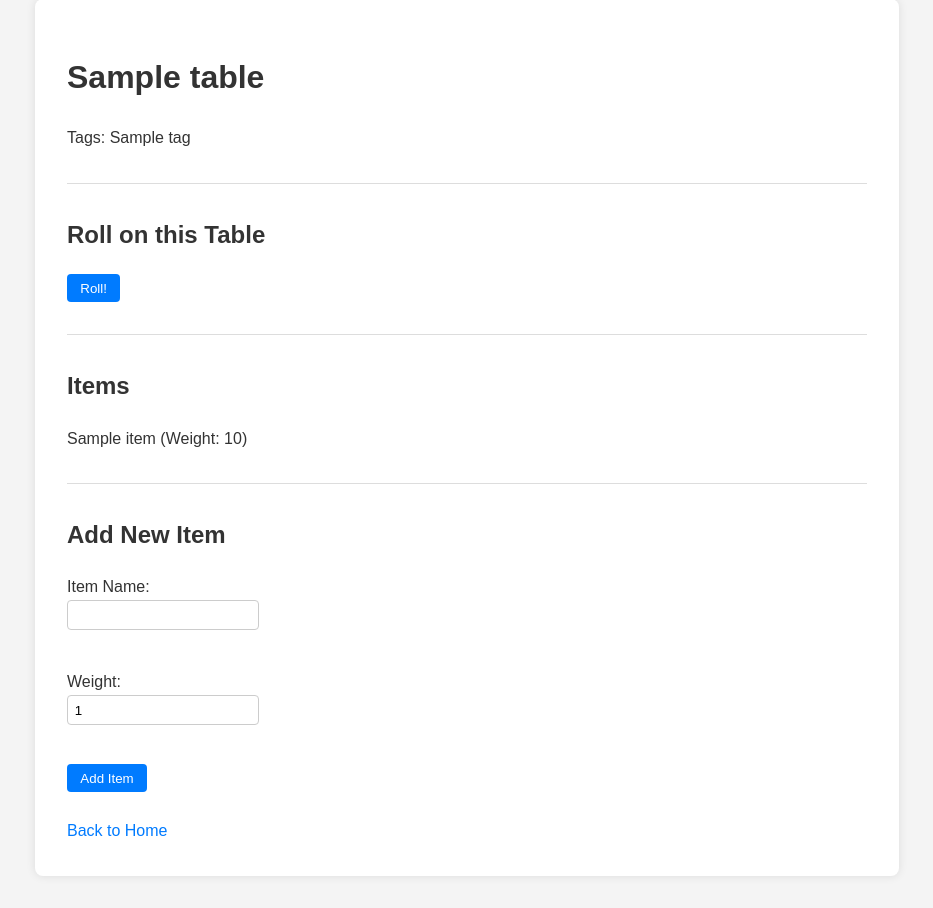
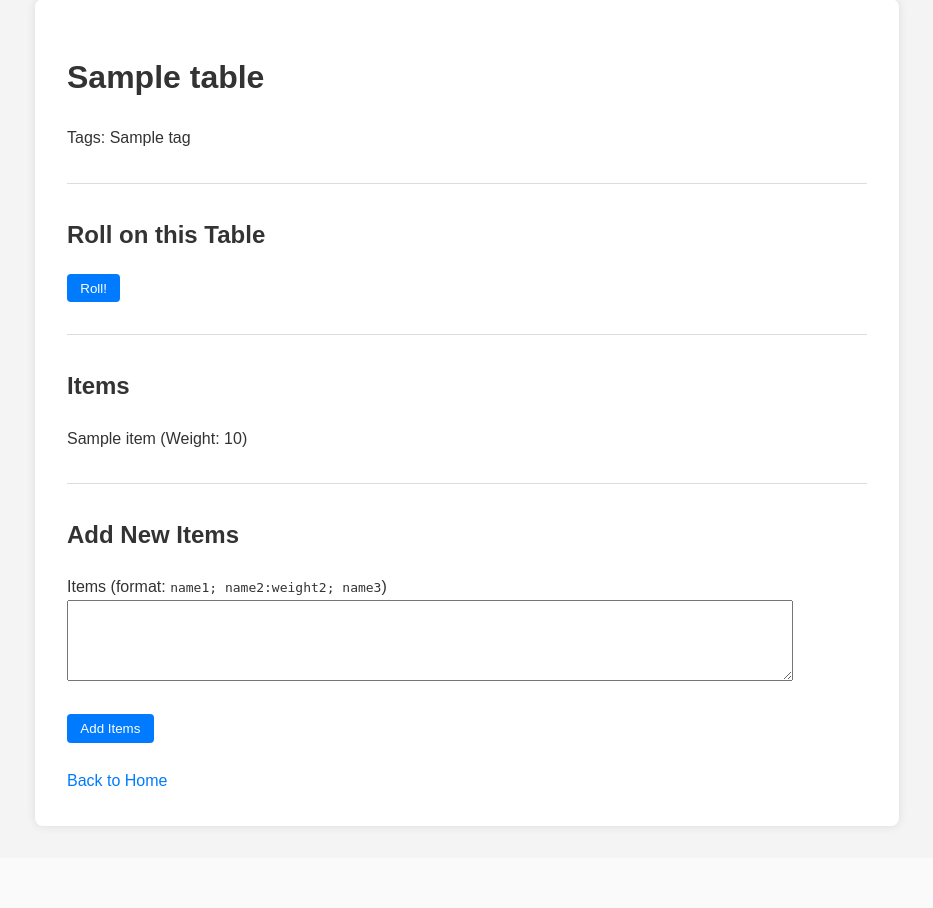
Before and after one commit to edrache/RPG-tables, a Flask app: page /table/1 in a window 1280 px wide. Shown: the part 33-941 px from the top of the page, without its empty margins (173-1106 px from the left). After the commit the page ends 862 px from the top, so only its background shows below. Run offline with Flask 3, Linux system fonts and the light colour scheme; tables that the repository leaves empty hold one stand-in row (values such as "Sample post").

Commit message:
feat: Implement bulk item adding

```diff
--- a/app.py
+++ b/app.py
@@ -49,12 +49,43 @@ def new_table():
 def table_detail(table_id):
     table = Table.query.get_or_404(table_id)
     if request.method == 'POST':
-        item_name = request.form['name']
-        item_weight = request.form.get('weight', 1, type=int)
+        bulk_items_str = request.form.get('bulk_items', '')
 
-        new_item = Item(name=item_name, weight=item_weight, table_id=table.id)
-        db.session.add(new_item)
-        db.session.commit()
+        if not bulk_items_str.strip():
+            flash('No items were entered.', 'warning')
+            return redirect(url_for('table_detail', table_id=table.id))
+
+        item_entries = bulk_items_str.split(';')
+        items_added_count = 0
+
+        for entry in item_entries:
+            entry = entry.strip()
+            if not entry:
+                continue
+
+            name = entry
+            weight = 1
+
+            if ':' in entry:
+                parts = entry.rsplit(':', 1)
+                name = parts[0].strip()
+                try:
+                    weight = int(parts[1].strip())
+                    if weight < 1:
+                        weight = 1
+                except (ValueError, IndexError):
+                    weight = 1
+
+            if name:
+                new_item = Item(name=name, weight=weight, table_id=table.id)
+                db.session.add(new_item)
+                items_added_count += 1
+
+        if items_added_count > 0:
+            db.session.commit()
+            flash(f'{items_added_count} item(s) added successfully.', 'success')
+        else:
+            flash('No valid items were found to add.', 'warning')
 
         return redirect(url_for('table_detail', table_id=table.id))
 
--- a/templates/table_detail.html
+++ b/templates/table_detail.html
@@ -40,15 +40,11 @@
 
         <hr>
 
-        <h2>Add New Item</h2>
+        <h2>Add New Items</h2>
         <form method="post">
-            <label for="name">Item Name:</label><br>
-            <input type="text" id="name" name="name" required><br><br>
-
-            <label for="weight">Weight:</label><br>
-            <input type="number" id="weight" name="weight" value="1" min="1" required><br><br>
-
-            <input type="submit" value="Add Item">
+            <label for="bulk_items">Items (format: <code>name1; name2:weight2; name3</code>)</label><br>
+            <textarea id="bulk_items" name="bulk_items" rows="5" style="width: 90%;"></textarea><br><br>
+            <input type="submit" value="Add Items">
         </form>
 
         <br>
```
Also changed, not shown: tests/test_app.py (+57 -8 lines), instance/rpg_tables.db.
